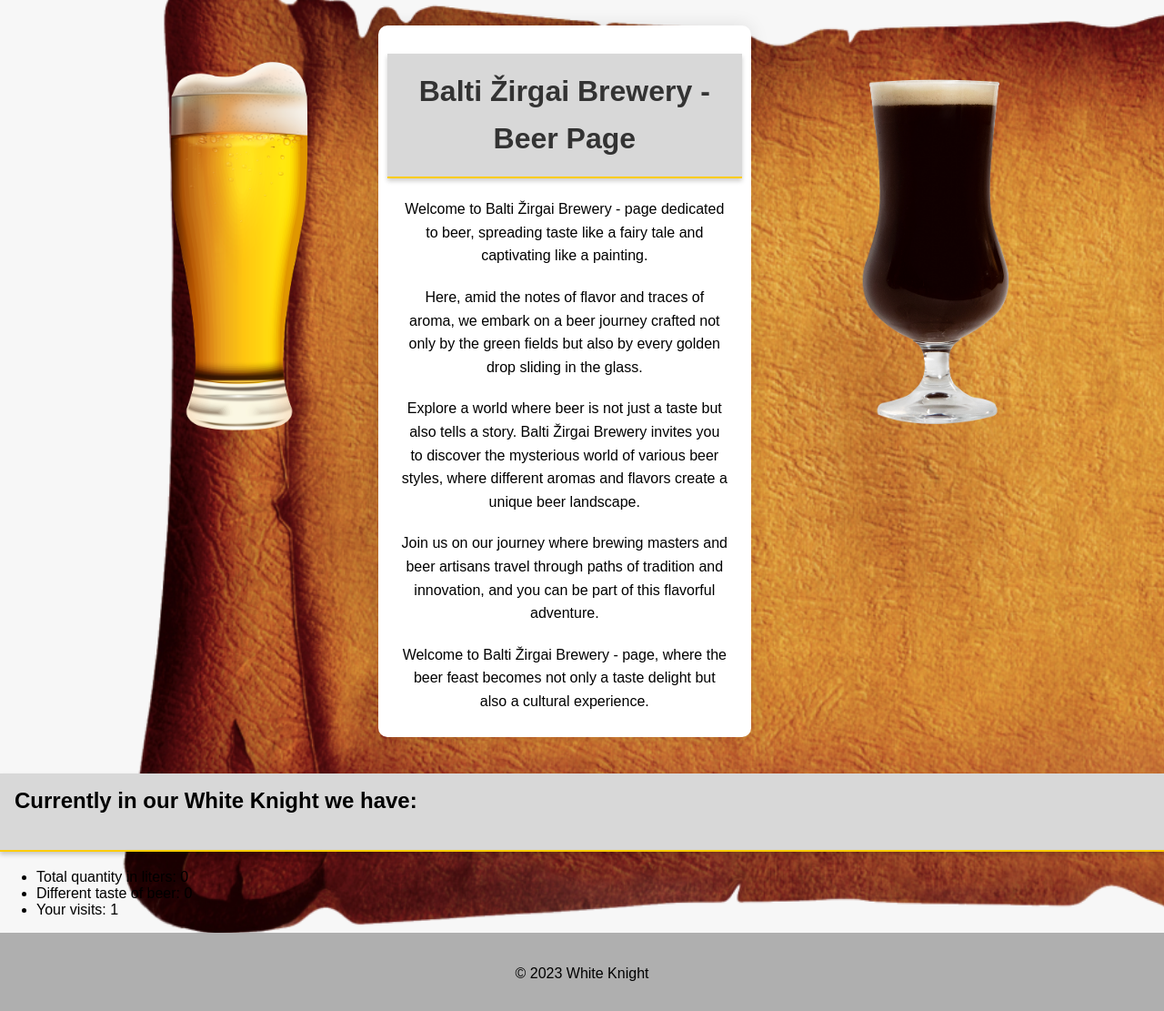
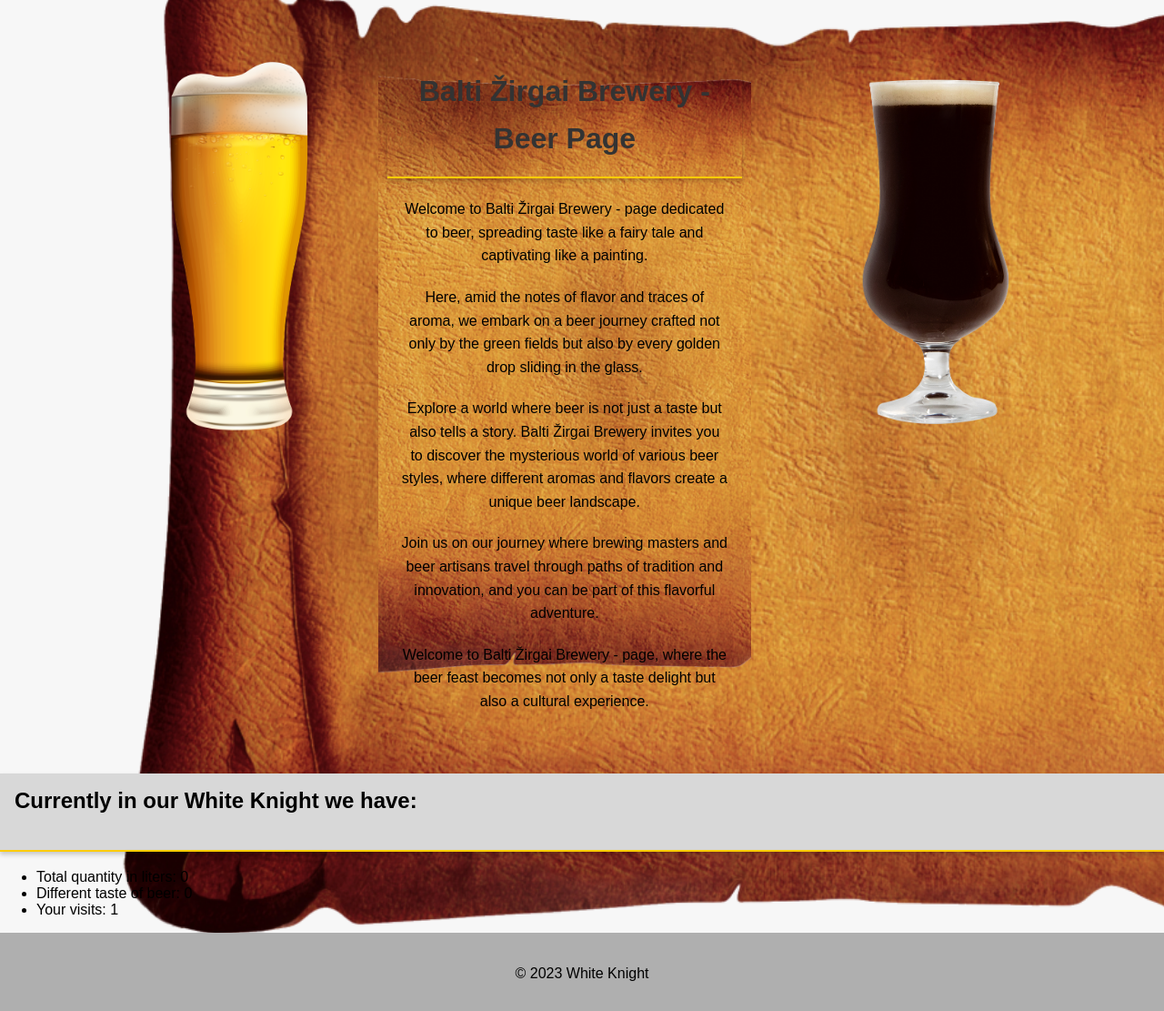
Before and after one commit to JuliusButkus/balti_zirgai, a Django app: page / in a window 1280 px wide. Shown: the part 66-1177 px from the top of the page at 91% size. Run offline with Django 4.2, Linux system fonts and the light colour scheme; data that the repository does not hold is empty.

Commit message:
pavyko backrounduzdeti

```diff
--- a/balti_zirgai/alynas/static/css/base_style_v2.css
+++ b/balti_zirgai/alynas/static/css/base_style_v2.css
@@ -51,6 +51,31 @@ h1, h2, h3 {
 p {
     padding: 0 1rem;
 }
+
+div.description {
+    background-image: url(' /static/img/darkpapyrus.png');
+    background-size: cover;
+    background-position: center;
+    background-color: transparent;
+    max-width: 100%;
+    margin: 8px auto;
+    padding: 10px;
+    border-radius: 10px;
+    /* box-shadow: 0 0 20px rgba(0, 0, 0, 0.1); */
+    text-align: justify;
+    line-height: 1.6;
+    position: relative;
+    right: 35%;
+    margin-bottom: 20px
+
+}
+
+div.description h1 {
+    background-color: transparent;
+    box-shadow: 0 3px 5px #00000033;
+    padding: 1rem;
+
+}
 .container {
     display: flex;
     max-width: 100%;
@@ -75,19 +100,6 @@ p {
     margin-top: 1rem;
 }
 
-.description {
-    max-width: 80%;
-    margin: 8px auto;
-    padding: 10px;
-    background-color: #fff;
-    border-radius: 10px;
-    box-shadow: 0 0 20px rgba(0, 0, 0, 0.1);
-    text-align: justify;
-    line-height: 1.6;
-    position: relative;
-    right: 35%;
-    margin-bottom: 20px;
-}
 
 ul li.spacer {
     flex-grow: 1
```
